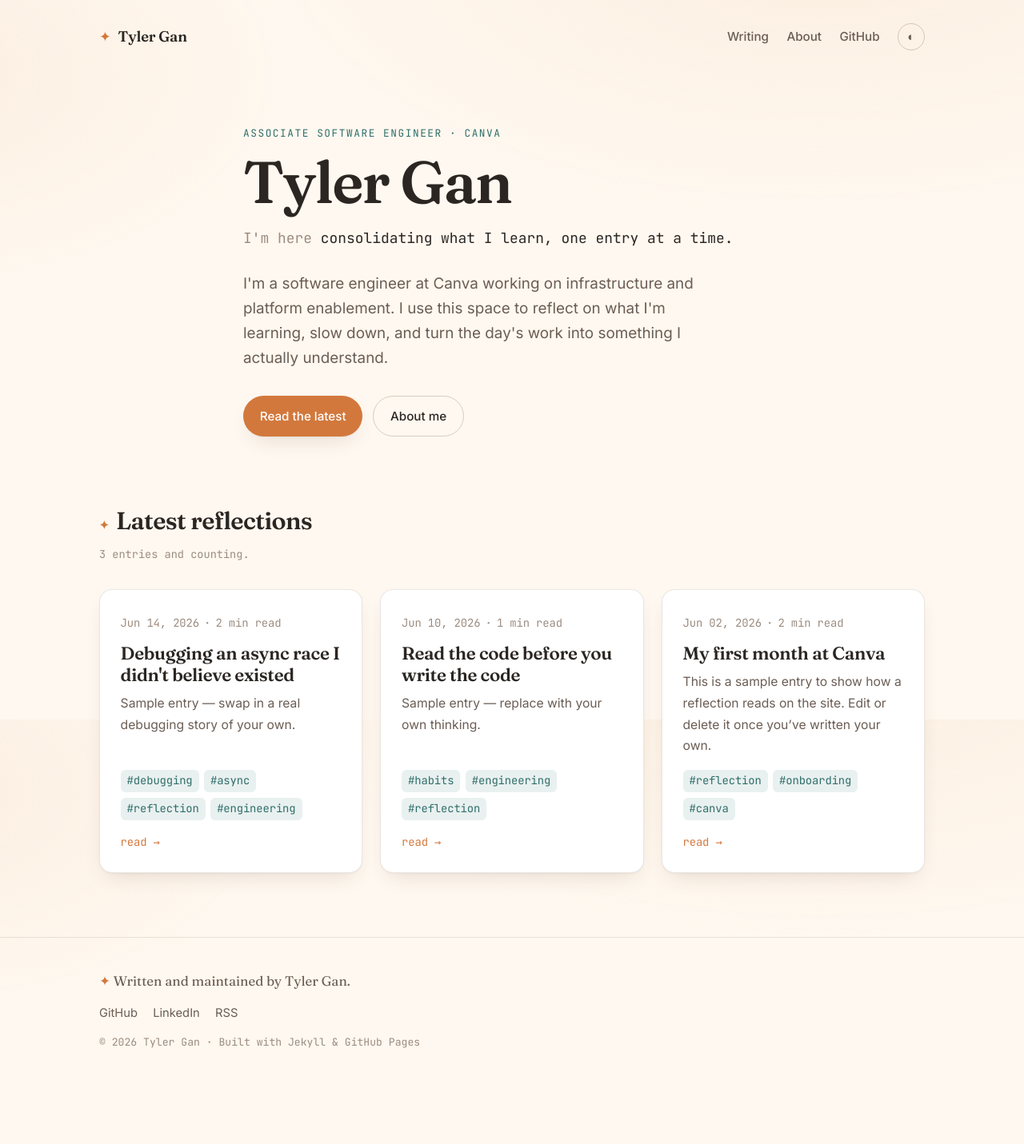
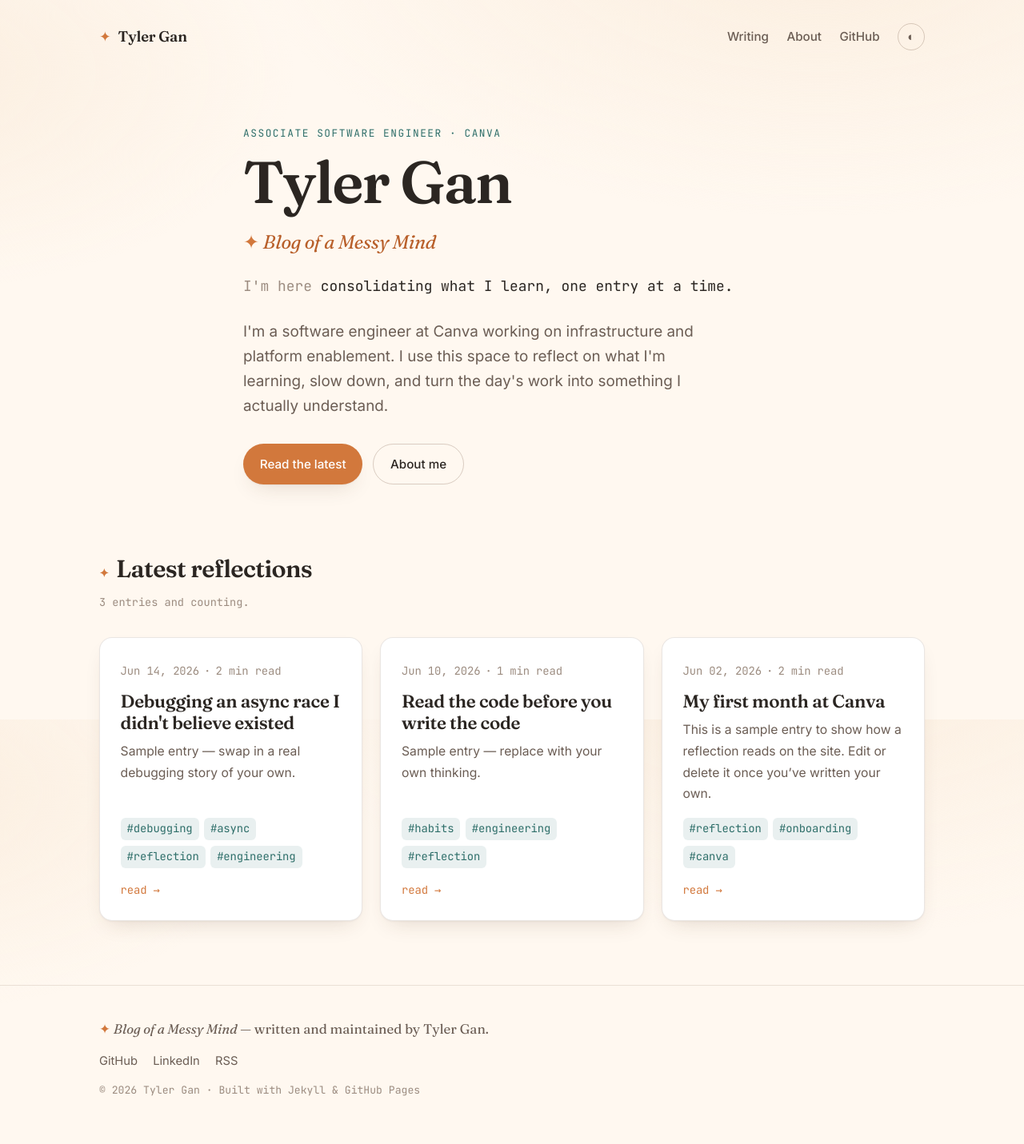
Before and after one commit to tylergan/boamm, a Jekyll site: the page built from index.html, in a window 1280 px wide. Shown: the whole page at 80% size. Built offline with Jekyll 4.4.1, drawn with Linux system fonts in a browser that asks for light colours; before the commit the page ends 1371 px from its top, so only the background shows below that.

Commit message:
Brand the site as 'Blog of a Messy Mind' (BOAMM)
- Set tagline to 'Blog of a Messy Mind' (explains the boamm repo name)
- Surface it in the hero, footer, page <title>, and README header

```diff
--- a/_config.yml
+++ b/_config.yml
@@ -17,10 +17,10 @@ url: "https://tylergan.github.io"
 baseurl: "/boamm"
 
 title: "Tyler Gan"
-tagline: "Reflections on building, learning, and figuring it out."
+tagline: "Blog of a Messy Mind"
 description: >-
-  A personal log of what I'm learning as a software engineer at Canva —
-  written mostly to think clearly and consolidate the day.
+  Blog of a Messy Mind — a personal log of what I'm learning as a software
+  engineer at Canva, written to think clearly and consolidate the day.
 
 # Everything about you. The about page and headers read from here.
 author:
--- a/_includes/footer.html
+++ b/_includes/footer.html
@@ -2,7 +2,7 @@
   <div class="footer-inner">
     <p class="footer-note">
       <span class="footer-mark" aria-hidden="true">✦</span>
-      Written and maintained by {{ site.author.name }}.
+      <em>{{ site.tagline }}</em> — written and maintained by {{ site.author.name }}.
     </p>
     <nav class="footer-links" aria-label="Social">
       {%- if site.social.github and site.social.github != "" -%}
--- a/_layouts/home.html
+++ b/_layouts/home.html
@@ -5,6 +5,7 @@ layout: default
 <section class="hero">
   <p class="hero-eyebrow reveal">{{ site.author.role }} · {{ site.author.company }}</p>
   <h1 class="hero-title reveal">{{ site.author.name }}</h1>
+  <p class="hero-tagline reveal"><span aria-hidden="true">✦</span> {{ site.tagline }}</p>
   <p class="hero-typed">
     <span class="hero-typed-prefix">I'm here</span>
     <span class="typed" id="typed" aria-live="polite"></span><span class="caret" aria-hidden="true">▍</span>
--- a/assets/css/main.scss
+++ b/assets/css/main.scss
@@ -148,6 +148,12 @@ img { max-width: 100%; height: auto; }
   line-height: 1.02; letter-spacing: -0.025em; margin: 0 0 1.1rem;
   font-variation-settings: "opsz" 144;
 }
+.hero-tagline {
+  font-family: var(--serif); font-style: italic; font-size: clamp(1.15rem, 3vw, 1.5rem);
+  color: var(--terracotta-2); margin: 0 0 1.2rem; letter-spacing: -0.01em;
+}
+.hero-tagline span { color: var(--terracotta); font-style: normal; }
+
 .hero-typed {
   font-family: var(--mono); font-size: clamp(0.95rem, 2.4vw, 1.12rem); color: var(--ink-soft);
   margin: 0 0 1.6rem; min-height: 1.6em;
```
Also changed, not shown: README.md.
